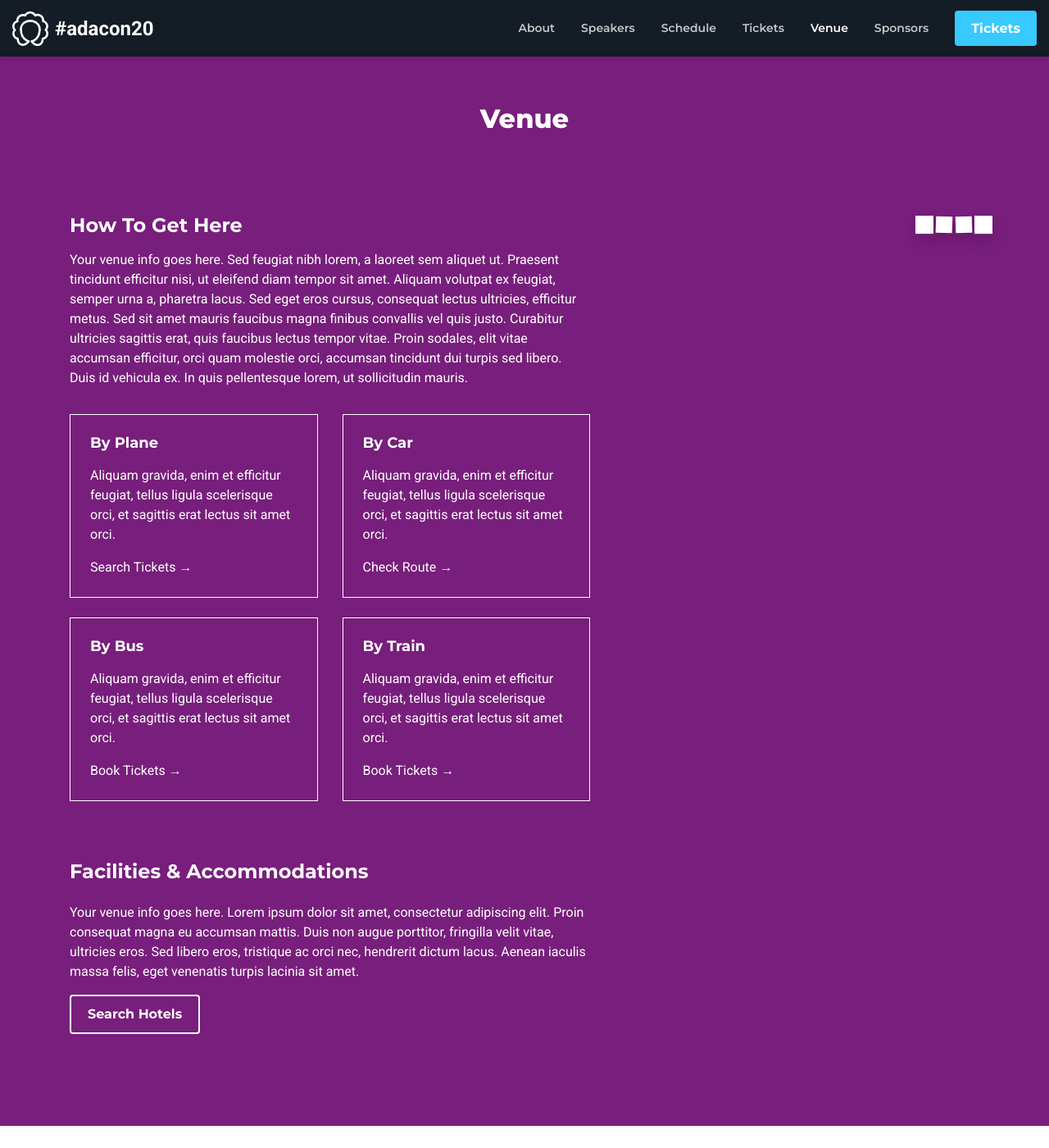
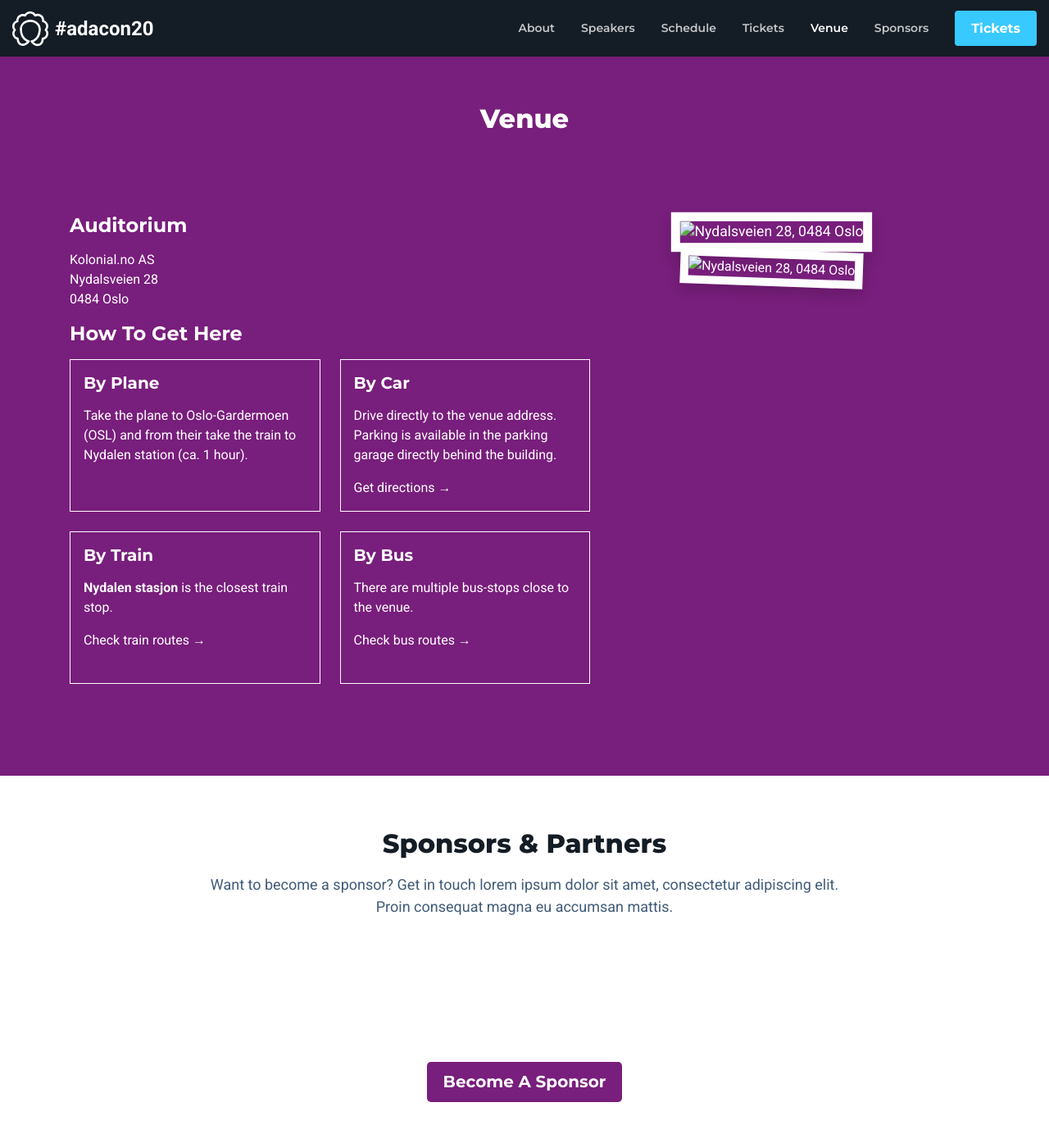
Before and after one commit to tech-women/adacon, a Jekyll site: the page built from 20/dev.md, in a window 1280 px wide and 1400 px high, scrolled down 6880 px. Shown: the whole window at 82% size. Built offline with Jekyll 4.4.1, drawn with Linux system fonts in a browser that asks for light colours.

Commit message:
feat: add venue info

```diff
--- a/_layouts/adacon20.html
+++ b/_layouts/adacon20.html
@@ -73,7 +73,7 @@
 
             <div
               id="navigation"
-              class="navbar-collapse collapse  justify-content-lg-end mr-lg-3"
+              class="navbar-collapse collapse justify-content-lg-end mr-lg-3"
             >
               <ul class="nav navbar-nav">
                 <li class="nav-item">
@@ -300,7 +300,7 @@
         <!--//event-countdown-->
         <div class="about-cta text-center mb-5">
           <a
-            class="btn btn-primary btn-lg  mb-5"
+            class="btn btn-primary btn-lg mb-5"
             href="https://themes.3rdwavemedia.com/bootstrap-templates/startup/devconf-free-bootstrap-4-conference-template-for-tech-conferences-and-events/"
             target="_blank"
             rel="noopener noreferrer"
@@ -815,7 +815,7 @@
                     title="Show speaker details"
                     data-target="#modal-speaker-1"
                     ><img
-                      class="lazyload profile-image rounded-circle  mb-2"
+                      class="lazyload profile-image rounded-circle mb-2"
                       data-src="https://cdn.sanity.io/images/q0ipzqdg/production/5d65255a83c24e211a77a2d181ee53f6af2ac291-500x500.jpg?w=640&h=480&fm=webp&fit=max&q=90"
                       alt=""
                   /></a>
@@ -865,7 +865,7 @@
                     title="Show speaker details"
                     data-target="#modal-speaker-1"
                     ><img
-                      class="lazyload profile-image rounded-circle  mb-2"
+                      class="lazyload profile-image rounded-circle mb-2"
                       data-src="https://cdn.sanity.io/images/q0ipzqdg/production/3f60c98646be2a539f2430fd40a60381df55f5b1-500x500.jpg?w=640&h=480&fm=webp&fit=max&q=90"
                       alt=""
                   /></a>
@@ -931,7 +931,7 @@
                     title="Show speaker details"
                     data-target="#modal-speaker-1"
                     ><img
-                      class="lazyload profile-image rounded-circle  mb-2"
+                      class="lazyload profile-image rounded-circle mb-2"
                       data-src="https://cdn.sanity.io/images/q0ipzqdg/production/7d68371de5e4bce3cf402779a4d3bac4c3405e1c-500x500.jpg?w=640&h=480&fm=webp&fit=max&q=90"
                       alt=""
                   /></a>
@@ -979,7 +979,7 @@
                     title="Show speaker details"
                     data-target="#modal-speaker-1"
                     ><img
-                      class="lazyload profile-image rounded-circle  mb-2"
+                      class="lazyload profile-image rounded-circle mb-2"
                       data-src="https://cdn.sanity.io/images/q0ipzqdg/production/c911e12900ed3f392cc3f80e4ea153e59d235df7-500x500.jpg?w=640&h=480&fm=webp&fit=max&q=90"
                       alt=""
                   /></a>
@@ -1045,7 +1045,7 @@
                     title="Show speaker details"
                     data-target="#modal-speaker-1"
                     ><img
-                      class="lazyload profile-image rounded-circle  mb-2"
+                      class="lazyload profile-image rounded-circle mb-2"
                       data-src="https://cdn.sanity.io/images/q0ipzqdg/production/77eafa13917ab82aa03ef454d9d812a09d156163-500x500.jpg?w=640&h=480&fm=webp&fit=max&q=90"
                       alt=""
                   /></a>
@@ -1093,7 +1093,7 @@
                     title="Show speaker details"
                     data-target="#modal-speaker-1"
                     ><img
-                      class="lazyload profile-image rounded-circle  mb-2"
+                      class="lazyload profile-image rounded-circle mb-2"
                       data-src="https://cdn.sanity.io/images/q0ipzqdg/production/fffa5200260bf7c1fbdec1b533da7a145ca0df72-500x500.jpg?w=640&h=480&fm=webp&fit=max&q=90"
                       alt=""
                   /></a>
@@ -1141,7 +1141,7 @@
                     title="Show speaker details"
                     data-target="#modal-speaker-1"
                     ><img
-                      class="lazyload profile-image rounded-circle  mb-2"
+                      class="lazyload profile-image rounded-circle mb-2"
                       data-src="https://cdn.sanity.io/images/q0ipzqdg/production/ad7098fad8e630218f7fa650bbd0cfd038fb08e7-500x500.jpg?w=640&h=480&fm=webp&fit=max&q=90"
                       alt=""
                   /></a>
@@ -1189,7 +1189,7 @@
                     title="Show speaker details"
                     data-target="#modal-speaker-1"
                     ><img
-                      class="lazyload profile-image rounded-circle  mb-2"
+                      class="lazyload profile-image rounded-circle mb-2"
                       data-src="https://cdn.sanity.io/images/q0ipzqdg/production/e50fd8e4dbaf04547e0147b2bb044133e6d2f222-500x500.jpg?w=640&h=480&fm=webp&fit=max&q=90"
                       alt=""
                   /></a>
@@ -1294,7 +1294,7 @@
           <div class="col-12 col-md-4 p-2 p-lg-4">
             <div class="card rounded-0 border-0">
               <div class="card-body p-0">
-                <div class="heading  text-center p-3">
+                <div class="heading text-center p-3">
                   <h4 class="text-white mb-0">Super Early Bird</h4>
                 </div>
                 <div class="info p-3">
@@ -1320,7 +1320,7 @@
           <div class="col-12 col-md-4 p-2 p-lg-4">
             <div class="card card-special rounded-0 border-0">
               <div class="card-body p-0">
-                <div class="heading  text-center p-3">
+                <div class="heading text-center p-3">
                   <h4 class="text-white mb-0">Early Bird</h4>
                 </div>
                 <div class="info p-3">
@@ -1347,7 +1347,7 @@
           <div class="col-12 col-md-4 p-2 p-lg-4">
             <div class="card rounded-0 border-0">
               <div class="card-body p-0">
-                <div class="heading  text-center p-3">
+                <div class="heading text-center p-3">
                   <h4 class="text-white mb-0">Regular</h4>
                 </div>
                 <div class="info p-3">
@@ -1420,98 +1420,79 @@
 
     <section
       id="venue-section"
-      class="venue-section section  theme-bg-primary text-white"
+      class="venue-section section theme-bg-primary text-white"
     >
       <div class="container">
         <h3 class="section-heading text-center mb-5 text-white">Venue</h3>
         <div class="row py-lg-5">
           <div class="col-12 col-lg-7 h-100">
             <div class="desc">
+              <h4 class="text-white mb-3">Auditorium</h4>
+              <p>
+                Kolonial.no AS<br />
+                Nydalsveien 28<br />
+                0484 Oslo
+              </p>
+
               <h4 class="text-white mb-3">How To Get Here</h4>
-              <p>
-                Your venue info goes here. Sed feugiat nibh lorem, a laoreet sem
-                aliquet ut. Praesent tincidunt efficitur nisi, ut eleifend diam
-                tempor sit amet. Aliquam volutpat ex feugiat, semper urna a,
-                pharetra lacus. Sed eget eros cursus, consequat lectus
-                ultricies, efficitur metus. Sed sit amet mauris faucibus magna
-                finibus convallis vel quis justo. Curabitur ultricies sagittis
-                erat, quis faucibus lectus tempor vitae. Proin sodales, elit
-                vitae accumsan efficitur, orci quam molestie orci, accumsan
-                tincidunt dui turpis sed libero. Duis id vehicula ex. In quis
-                pellentesque lorem, ut sollicitudin mauris.
-              </p>
-
-              <div class="row pt-3">
-                <div class="col-12 col-md-6 mb-4">
-                  <div class="grid-item p-4">
+
+              <div class="tiles">
+                <div class="tile">
                   <h5 class="text-white mb-3 title">
                     By Plane
                   </h5>
                   <p>
-                      Aliquam gravida, enim et efficitur feugiat, tellus ligula
-                      scelerisque orci, et sagittis erat lectus sit amet orci.
+                    Take the plane to Oslo-Gardermoen (OSL) and from their take
+                    the train to Nydalen station (ca. 1 hour).
                   </p>
-                    <a class="text-white" href="#">Search Tickets &rarr;</a>
-                  </div>
-                  <!--//grid-item-->
-                </div>
-                <!--col-->
-                <div class="col-12 col-md-6 mb-4">
-                  <div class="grid-item p-4">
+                </div>
+                <div class="tile">
                   <h5 class="text-white mb-3 title">
                     By Car
                   </h5>
                   <p>
-                      Aliquam gravida, enim et efficitur feugiat, tellus ligula
-                      scelerisque orci, et sagittis erat lectus sit amet orci.
+                    Drive directly to the venue address. Parking is available in
+                    the parking garage directly behind the building.
                   </p>
-                    <a class="text-white" href="#">Check Route &rarr;</a>
-                  </div>
-                  <!--//grid-item-->
-                </div>
-                <!--col-->
-                <div class="col-12 col-md-6 mb-4">
-                  <div class="grid-item p-4">
+                  <a
+                    class="text-white"
+                    href="https://goo.gl/maps/WxTouRr5tk1Fskxz6"
+                    target="_blank"
+                    rel="noopener noreferrer"
+                    >Get directions &rarr;</a
+                  >
+                </div>
+                <div class="tile">
+                  <h5 class="text-white mb-3 title">
+                    By Train
+                  </h5>
+                  <p>
+                    <strong>Nydalen stasjon</strong> is the closest train stop.
+                  </p>
+                  <a
+                    class="text-white"
+                    href="https://ruter.no/"
+                    target="_blank"
+                    rel="noopener noreferrer"
+                    >Check train routes &rarr;</a
+                  >
+                </div>
+                <div class="tile">
                   <h5 class="text-white mb-3 title">
                     By Bus
                   </h5>
                   <p>
-                      Aliquam gravida, enim et efficitur feugiat, tellus ligula
-                      scelerisque orci, et sagittis erat lectus sit amet orci.
+                    There are multiple bus-stops close to the venue.
                   </p>
-                    <a class="text-white" href="#">Book Tickets &rarr;</a>
-                  </div>
-                  <!--//grid-item-->
-                </div>
-                <!--col-->
-                <div class="col-12 col-md-6 mb-4">
-                  <div class="grid-item p-4">
-                    <h5 class="text-white mb-3 title">
-                      By Train
-                    </h5>
-                    <p>
-                      Aliquam gravida, enim et efficitur feugiat, tellus ligula
-                      scelerisque orci, et sagittis erat lectus sit amet orci.
-                    </p>
-                    <a class="text-white" href="#">Book Tickets &rarr;</a>
-                  </div>
-                  <!--//grid-item-->
-                </div>
-                <!--col-->
-              </div>
-              <!--//row-->
-              <h4 class="text-white mb-4 mt-3 mt-lg-5">
-                Facilities &amp; Accommodations
-              </h4>
-              <p>
-                Your venue info goes here. Lorem ipsum dolor sit amet,
-                consectetur adipiscing elit. Proin consequat magna eu accumsan
-                mattis. Duis non augue porttitor, fringilla velit vitae,
-                ultricies eros. Sed libero eros, tristique ac orci nec,
-                hendrerit dictum lacus. Aenean iaculis massa felis, eget
-                venenatis turpis lacinia sit amet.
-              </p>
-              <a class="btn btn-ghost" href="#">Search Hotels</a>
+                  <a
+                    class="text-white"
+                    href="https://ruter.no/"
+                    target="_blank"
+                    rel="noopener noreferrer"
+                    >Check bus routes &rarr;</a
+                  >
+                </div>
+              </div>
             </div>
             <!--//desc-->
           </div>
@@ -1523,29 +1504,15 @@
               <div class="figure figure-1">
                 <img
                   class="shadow lazyload"
-                  data-src="https://cdn.sanity.io/images/q0ipzqdg/production/d35bfd48b1f82e0eb80d4c85811383a27e377b5e-800x534.jpg?w=640&h=480&fm=webp&fit=max&q=90"
-                  alt=""
+                  data-src="https://cdn.sanity.io/images/q0ipzqdg/production/4fecd05845b92385eb14b75252c58aeead202c93-454x340.jpg?w=640&h=480&fm=webp&fit=max&q=90"
+                  alt="Nydalsveien 28, 0484 Oslo"
                 />
               </div>
               <div class="figure figure-2">
                 <img
                   class="shadow lazyload"
-                  data-src="https://cdn.sanity.io/images/q0ipzqdg/production/d37c1dde409a0f14182ba86f2835dc7fa79a0132-800x533.jpg?w=640&h=480&fm=webp&fit=max&q=90"
-                  alt=""
-                />
-              </div>
-              <div class="figure figure-3">
-                <img
-                  class="shadow lazyload"
-                  data-src="https://cdn.sanity.io/images/q0ipzqdg/production/4ba402ed35259f6f693859b0cd186b054b8e0346-800x533.jpg?w=640&h=480&fm=webp&fit=max&q=90"
-                  alt=""
-                />
-              </div>
-              <div class="figure figure-4">
-                <img
-                  class="shadow lazyload"
-                  data-src="https://cdn.sanity.io/images/q0ipzqdg/production/3ac9b8aac972e53dc6e3ecbab9fa6694abd7b50d-800x600.jpg?w=640&h=480&fm=webp&fit=max&q=90"
-                  alt=""
+                  data-src="https://cdn.sanity.io/images/q0ipzqdg/production/ea002948d1f6f94359864259b0afd822a39e40f9-703x450.jpg?w=640&h=480&fm=webp&fit=max&q=90"
+                  alt="Nydalsveien 28, 0484 Oslo"
                 />
               </div>
             </div>
--- a/_sass/20/_home.scss
+++ b/_sass/20/_home.scss
@@ -408,6 +408,22 @@
   }
 }
 
+.tiles {
+  display: grid;
+  grid-template: 1fr / auto;
+  grid-gap: 1.5rem;
+  .tile {
+    border: 1px solid #fff;
+    padding: 1rem;
+  }
+}
+
+@media (min-width: 576px) {
+  .tiles {
+    grid-template: 1fr 1fr / 1fr 1fr;
+  }
+}
+
 /* Sponsors */
 .logo-item {
   margin-bottom: 1rem;
```
Also changed, not shown: 20/theme.uncss.css (+11 -15 lines), README.md. Lines whose indentation alone changed are shown as unchanged.
